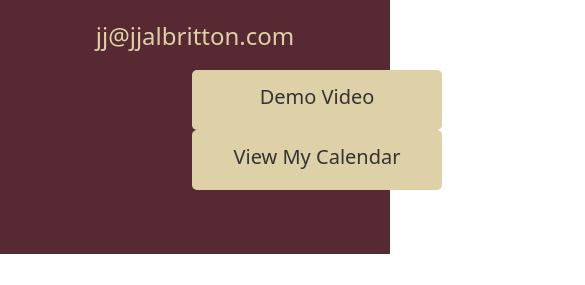
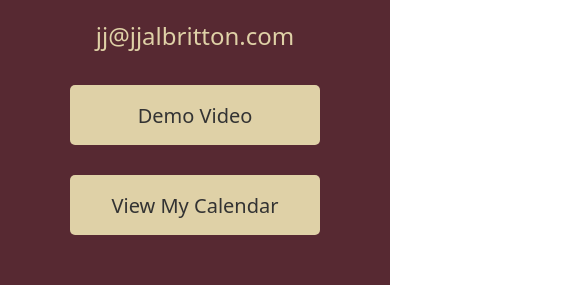
Before and after one commit to jjalbritton/jjawebsite, a React (Create React App) app: page / in a window 390 px wide. Shown: the part 417-702 px from the top of the page, 585 px wide, since content can reach past the window. Built offline with nearby package versions, Linux system fonts and the light colour scheme.

Commit message:
support mobile

```diff
--- a/src/components/Home/Home.js
+++ b/src/components/Home/Home.js
@@ -1,10 +1,18 @@
 import React from 'react';
 import styled from 'styled-components';
+import { useState, useEffect } from 'react';
 
 const HomeContainer = styled.div`
   background-color: #572932;
   color: #DFD1A7;
   padding: 4rem 2rem;
+  text-align: center;
+`;
+
+const MobileDiv = styled.div`
+  background-color: #572932;
+  color: #DFD1A7;
+  padding: 0px 0px 0px 0px;
   text-align: center;
 `;
 
@@ -35,6 +43,23 @@ const Button = styled.a`
   }
 `;
 
+const MobileButton = styled.a`
+  background-color: #DFD1A7;
+  color: #333;
+  padding: 1rem 1.5rem;
+  font-size: 1.25rem;
+  text-decoration: none;
+  border-radius: 5px;
+  width: 250px;
+  height: 60px;
+  text-align: center;
+  display: inline-block;
+  margin: 15px;
+  &:hover {
+    background-color: #ffaa00;
+  }
+`;
+
 const MainImage = styled.img`
   width: 35%;
   height: auto;
@@ -43,9 +68,40 @@ const MainImage = styled.img`
 `;
 
 function Home() {
+  const [isMobile, setIsMobile] = useState(false);
   const imageUrl = 'https://s3.amazonaws.com/jjalbritton.media/pics/cropped.jpg';
+
+  useEffect(() => {
+    const checkMobile = () => {
+      setIsMobile(window.innerWidth <= 768); // Define the threshold for mobile devices
+    };
+
+    // Initial check
+    checkMobile();
+
+    // Event listener for resizing
+    window.addEventListener('resize', checkMobile);
+
+    // Clean up on component unmount
+    return () => {
+      window.removeEventListener('resize', checkMobile);
+    };
+  }, []);
+
   return (
     <HomeContainer>
+      {isMobile ? (
+        <MobileDiv>
+          <MainImage src={imageUrl} alt="Main performance image" />
+          <Title>J.J. Albritton</Title>
+          <Subtitle>Singer, guitarist, solo entertainer in Bradenton, FL.</Subtitle>
+          <Subtitle>941-209-8340</Subtitle>
+          <Subtitle>jj@jjalbritton.com</Subtitle>
+          <MobileButton href="https://youtu.be/AeQWwXxScQs">Demo Video</MobileButton>
+          <MobileButton href="/calendar">View My Calendar</MobileButton>
+        </MobileDiv>
+      ) : (
+        <>
           <MainImage src={imageUrl} alt="Main performance image" />
           <Title>J.J. Albritton</Title>
           <Subtitle>Singer, guitarist, solo entertainer in Bradenton, FL.</Subtitle>
@@ -53,6 +109,8 @@ function Home() {
           <Subtitle>jj@jjalbritton.com</Subtitle>
           <Button href="https://youtu.be/AeQWwXxScQs">Demo Video</Button>
           <Button href="/calendar">View My Calendar</Button>
+        </>
+      )}
     </HomeContainer>
   );
 }
```
Lines whose indentation alone changed are shown as unchanged.
